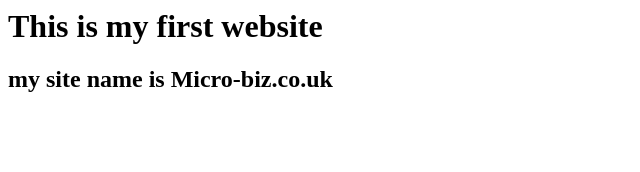
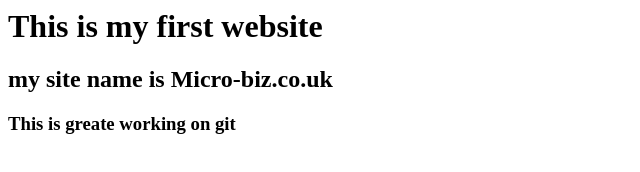
Before and after one commit to rezy75/gitmaster1, a plain HTML site: page index.html in a window 1280 px wide. Shown: the whole page, without its empty margins (0-640 px from the left). Drawn offline with Linux system fonts and the light colour scheme.

Commit message:
more info added

```diff
--- a/index.html
+++ b/index.html
@@ -2,3 +2,5 @@
 <h1> This is my first website </h1>
 <h2> my site name is Micro-biz.co.uk </h2>
 </html>
+
+<h3> This is greate working on git </h3>
```
